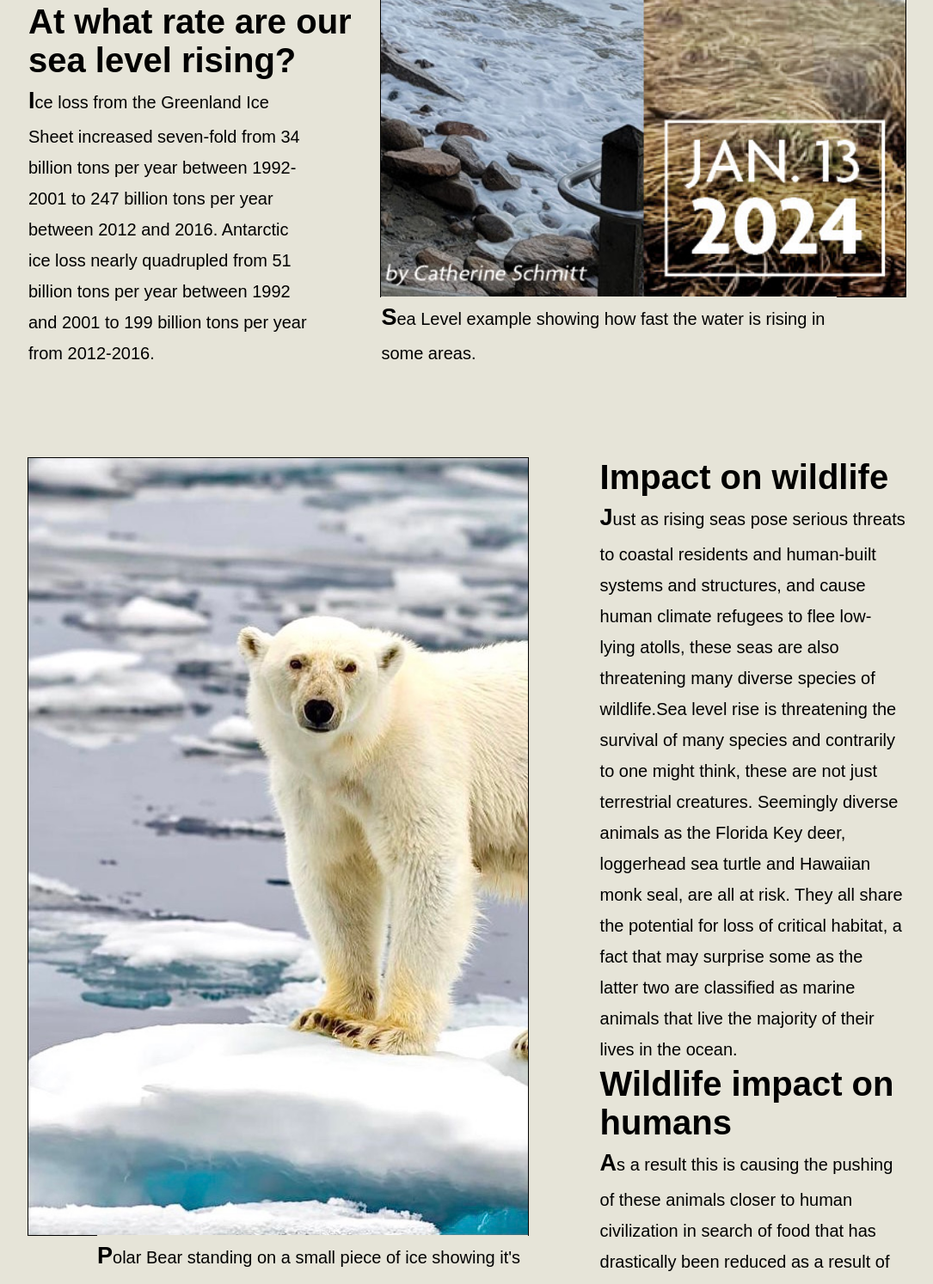
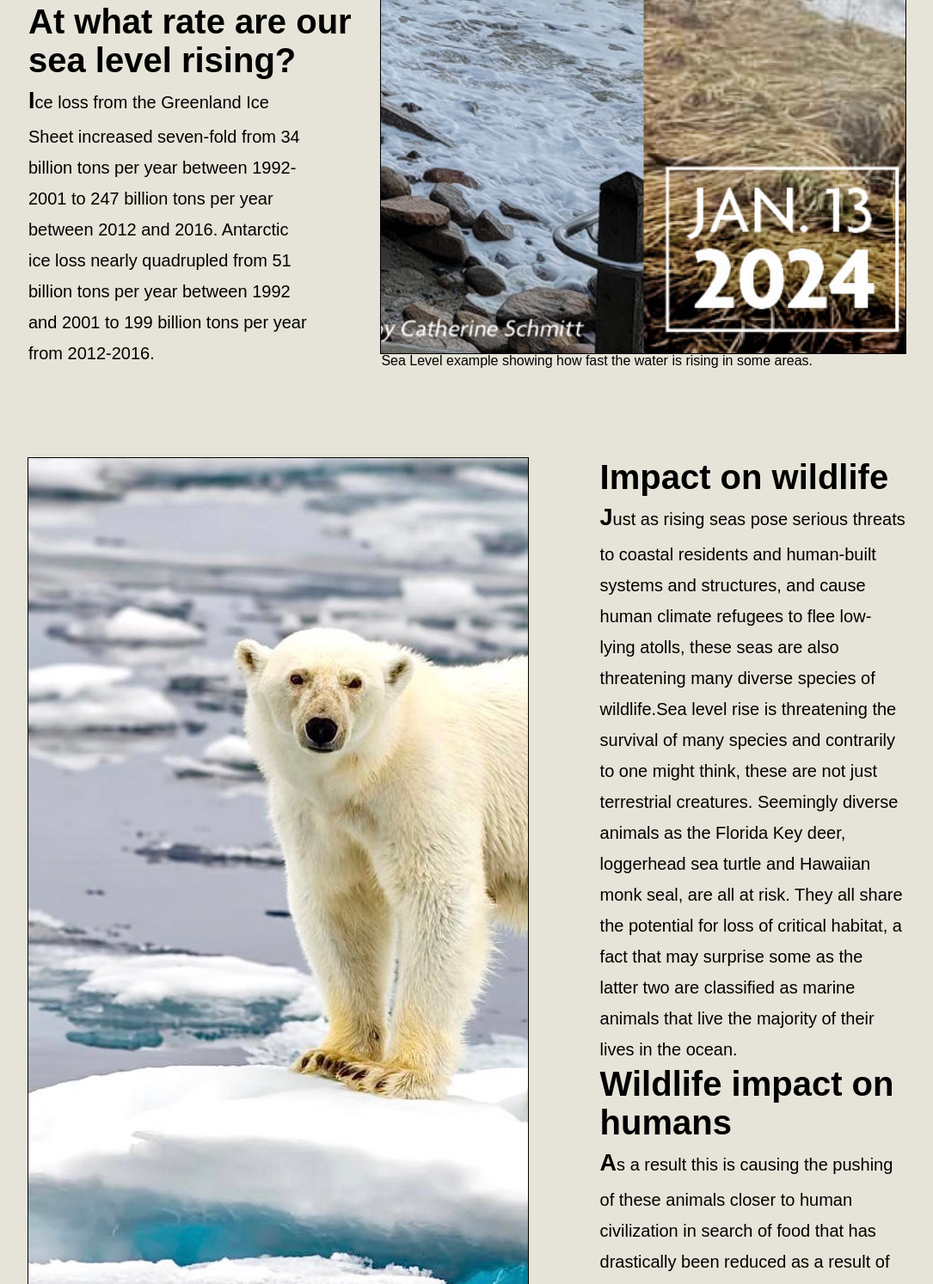
Before and after one commit to tylerrendon/NewClimateCrisis, a plain HTML site: page Index.html in a window 1280 px wide. Shown: the part 3770-5264 px from the top of the page at 86% size, without its empty margins (97-1182 px from the left). Drawn offline with Linux system fonts and the light colour scheme; a web font is replaced by a local one.

Commit message:
Update Index.html

```diff
--- a/Index.html
+++ b/Index.html
@@ -29,7 +29,7 @@
       <div class="topcontainer">
        <div class="innerbox">
         <img src="coast.jpg",alt="City on the coast">
-        <p>Coastal Town, South Africa on May 3, 2007. Photo by Flickr user James Williamor, via a Creative Commons license. </p>
+        <p1>Coastal Town, South Africa on May 3, 2007. Photo by Flickr user James Williamor, via a Creative Commons license. </p1>
         </div>
        <div class="innerbox">
         <h2>Why is it important?</h2>
@@ -61,12 +61,12 @@ Antarctic ice loss nearly quadrupled from 51 billion tons per year between 1992
 
         </div>
         <div class="innerbox">  <img src="examplesealevel.jpg">
-          <p>Sea Level example showing how fast the water is rising in some areas. </p></div>
+          <p1>Sea Level example showing how fast the water is rising in some areas. </p1></div>
       </div>
       <div class="bottomcontainer">
         <div class="innerbox">
           <img src="Polar Bear.jpeg",alt="Polar Bear on small ice block">
-          <p>Polar Bear standing on a small piece of ice showing it's struggle finding food.  </p>
+          <p1>1Polar Bear standing on a small piece of ice showing it's struggle finding food.  </p1>
         </div>
         <div class="innerbox">
           <h4>Impact on wildlife</h4>
```
